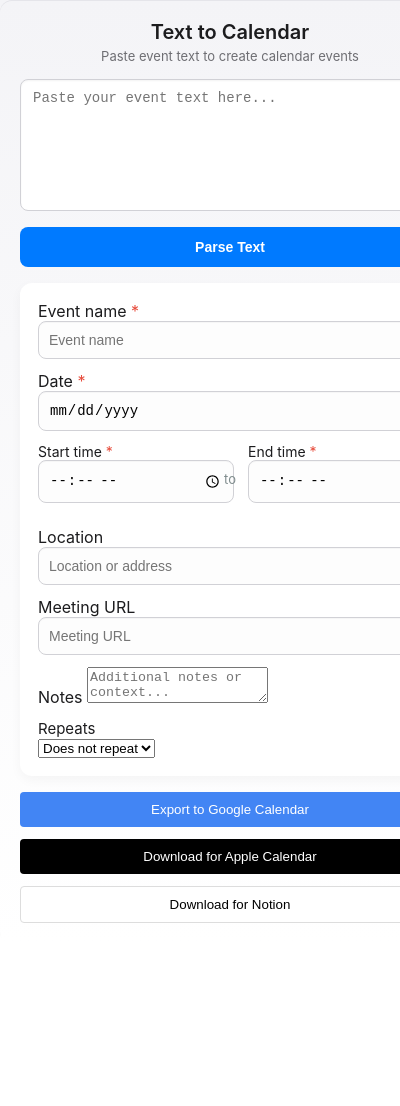
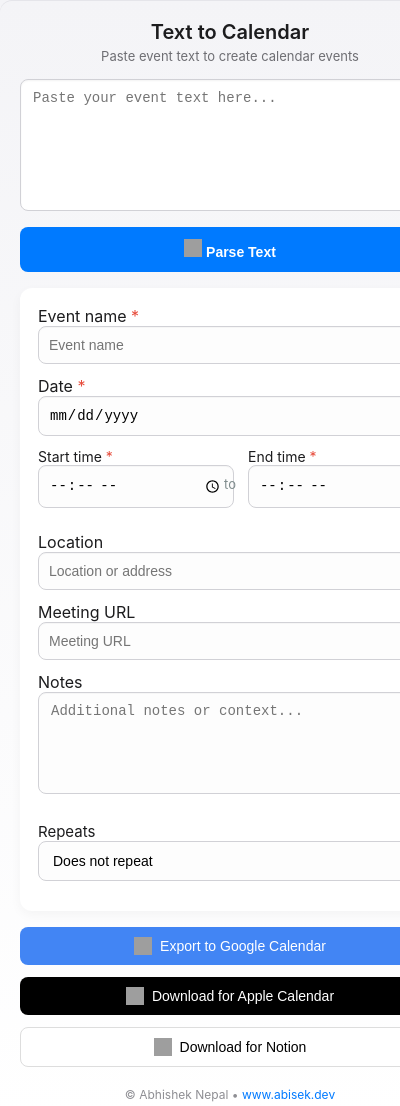
Before and after one commit to absknpl/Calendar-Parse, a browser extension: page popup.html in a window 400 px wide. Shown: the top 1106 px of the page. Before the commit the page ends 943 px from the top, so only its background shows below. Drawn offline with Linux system fonts and the light colour scheme; grey boxes are pictures that could not be loaded.

Commit message:
Few changes

```diff
--- a/popup.css
+++ b/popup.css
@@ -133,11 +133,21 @@ body {
 }
 
 .export-buttons button {
+  display: flex;
+  align-items: center;
+  gap: 8px;
   padding: 10px;
   border: none;
-  border-radius: 4px;
+  border-radius: 8px;
   font-weight: 500;
   cursor: pointer;
+  justify-content: center;
+  font-size: 14px;
+  transition: background-color 0.2s ease;
+}
+
+.export-buttons button:hover {
+  opacity: 0.9;
 }
 
 .export-buttons button:nth-child(1) {
@@ -161,3 +171,25 @@ body {
   margin-bottom: 15px;
   display: none;
 }
+.event-editor textarea {
+  width: 100%;
+  padding: 10px 12px;
+  margin-bottom: 12px;
+  border: 1px solid #d1d1d6;
+  border-radius: 8px;
+  font-size: 14px;
+  background-color: #fdfdfd;
+  box-shadow: inset 0 1px 1px rgba(0,0,0,0.03);
+  resize: vertical;
+  min-height: 80px;
+}
+
+.event-editor select {
+  width: 100%;
+  padding: 10px;
+  margin-bottom: 12px;
+  border: 1px solid #d1d1d6;
+  border-radius: 8px;
+  font-size: 14px;
+  background-color: #fdfdfd;
+}
--- a/popup.html
+++ b/popup.html
@@ -13,7 +13,10 @@
     </div>
 
     <textarea id="textInput" placeholder="Paste your event text here..."></textarea>
-    <button id="parseBtn">Parse Text</button>
+    <button id="parseBtn">
+      <img src="https://img.icons8.com/?size=100&id=59872&format=png&color=000000" alt="Parse Icon" width="18" height="18">
+      Parse Text
+    </button>
 
     <div class="error" id="errorDisplay"></div>
 
@@ -62,11 +65,24 @@
     </div>
 
     <div class="export-buttons">
-      <button id="exportGoogle">Export to Google Calendar</button>
-      <button id="exportApple">Download for Apple Calendar</button>
-      <button id="exportNotion">Download for Notion</button>
+      <button id="exportGoogle">
+        <img src="https://img.icons8.com/?size=100&id=17949&format=png&color=000000" alt="Google Icon" width="18" height="18">
+        Export to Google Calendar
+      </button>
+      <button id="exportApple">
+        <img src="https://img.icons8.com/?size=100&id=e9ne6HZHvrji&format=png&color=000000" alt="Apple Icon" width="18" height="18">
+        Download for Apple Calendar
+      </button>
+      <button id="exportNotion">
+        <img src="https://img.icons8.com/?size=100&id=nvtEH6DpqruC&format=png&color=000000" alt="Notion Icon" width="18" height="18">
+        Download for Notion
+      </button>
     </div>
   </div>
+</div>
+  <footer style="margin-top: 20px; text-align: center; font-size: 12px; color: #8e8e93;">
+    &copy; Abhishek Nepal • <a href="https://www.abisek.dev" target="_blank" style="color: #007aff; text-decoration: none;">www.abisek.dev</a>
+  </footer>
   <script src="popup.js"></script>
 </body>
 </html>
```
Also changed, not shown: manifest.json.
